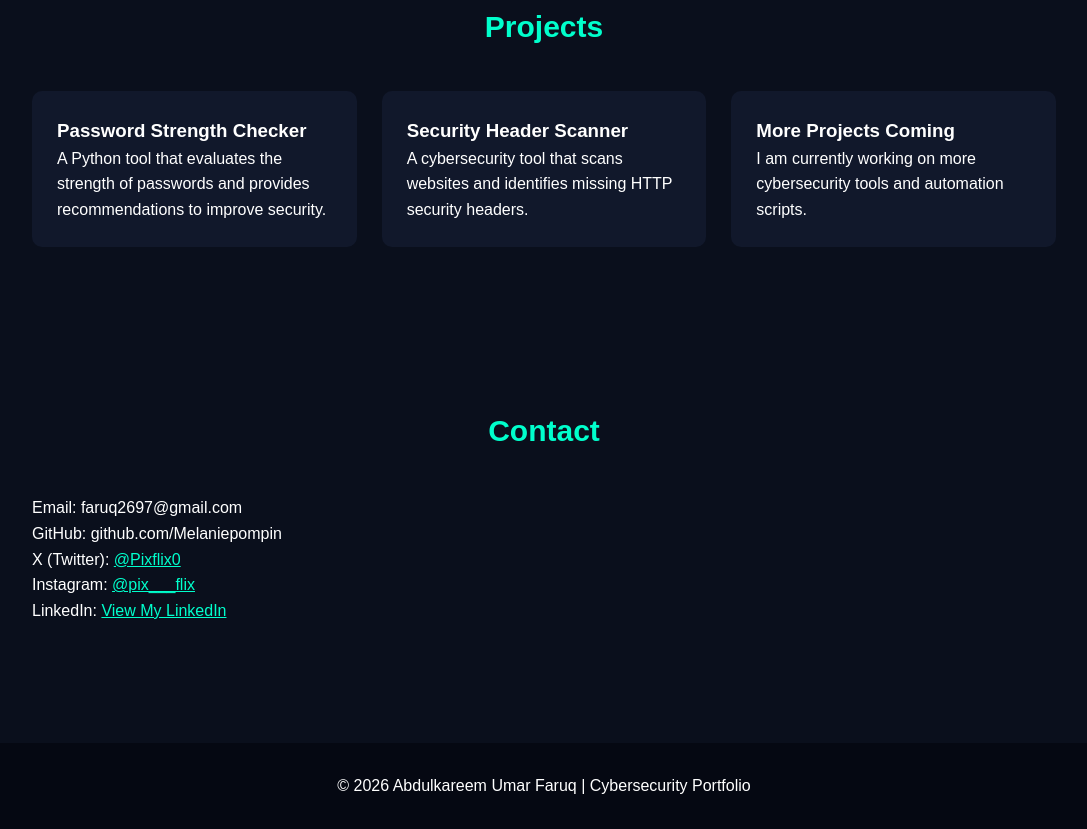
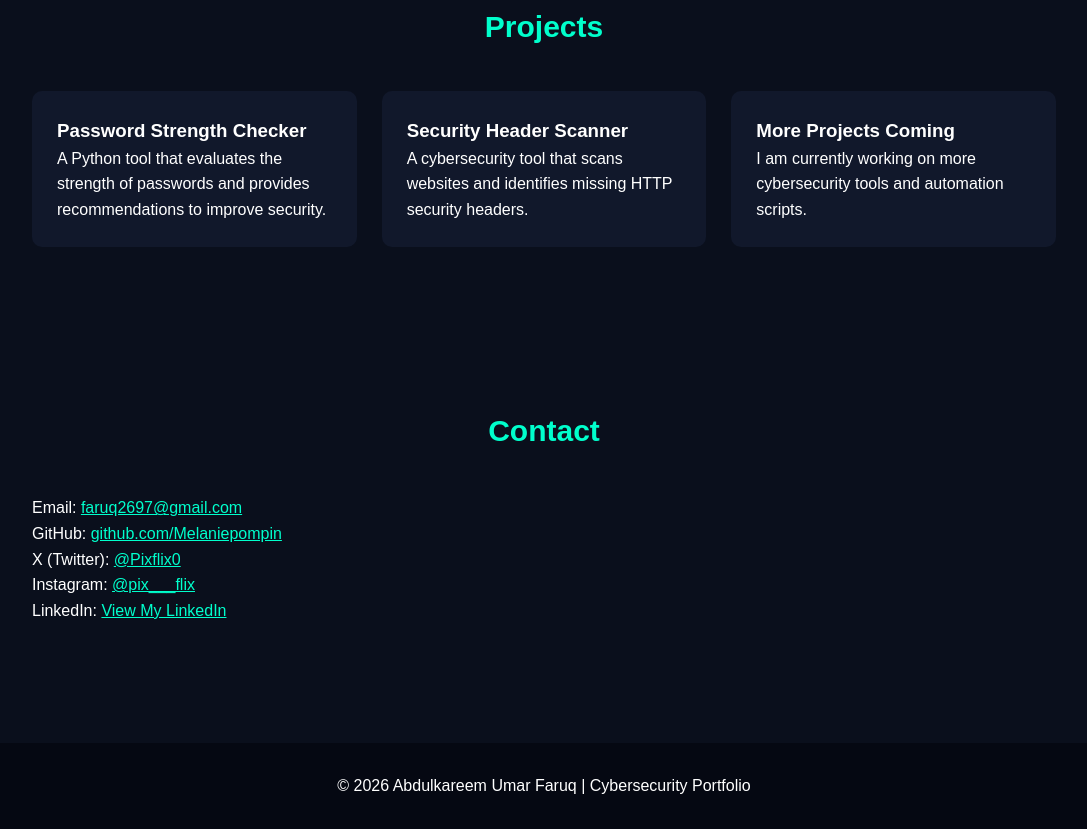
Before and after one commit to Melaniepompin/AbdulkareemUmarportfolio, a plain HTML site: page index.html in a window 1280 px wide. Shown: the part 1638-2467 px from the top of the page, without its empty margins (96-1183 px from the left). Drawn offline with Linux system fonts and the light colour scheme.

Commit message:
Update index.html
Changed email and github to link!

```diff
--- a/index.html
+++ b/index.html
@@ -229,8 +229,8 @@ security automation. I enjoy building tools that help identify vulnerabilities a
 
 <section id="contact">
   <h2 class="section-title">Contact</h2>
-  <p>Email: faruq2697@gmail.com</p>
-  <p>GitHub: github.com/Melaniepompin</p>
+  <p>Email: <a href="mailto:faruq2697@gmail.com" style="color:#00ffcc;">faruq2697@gmail.com</a></p>
+  <p>GitHub: <a href="https://github.com/Melaniepompin" target="_blank" style="color:#00ffcc;">github.com/Melaniepompin</a></p>
   <p>X (Twitter): <a href="https://x.com/Pixflix0" target="_blank" style="color:#00ffcc;">@Pixflix0</a></p>
   <p>Instagram: <a href="https://instagram.com/pix___flix" target="_blank" style="color:#00ffcc;">@pix___flix</a></p>
   <p>LinkedIn: <a href="https://www.linkedin.com/in/umar-faruq-abdulkareem-75880238a" target="_blank" style="color:#00ffcc;">View My LinkedIn</a></p>
```
